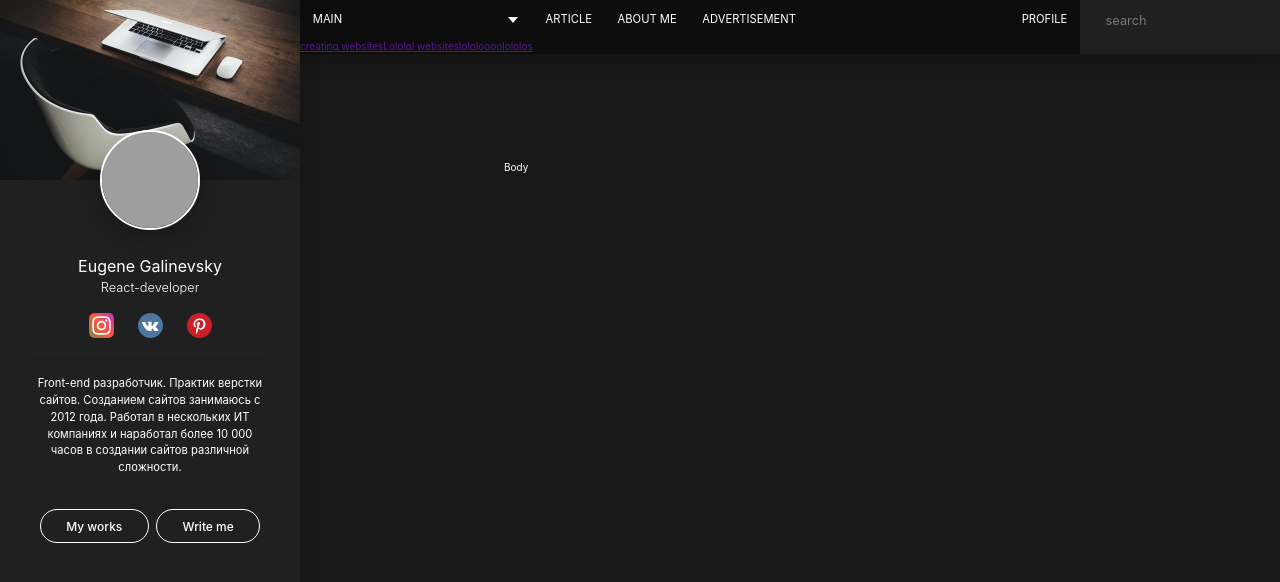
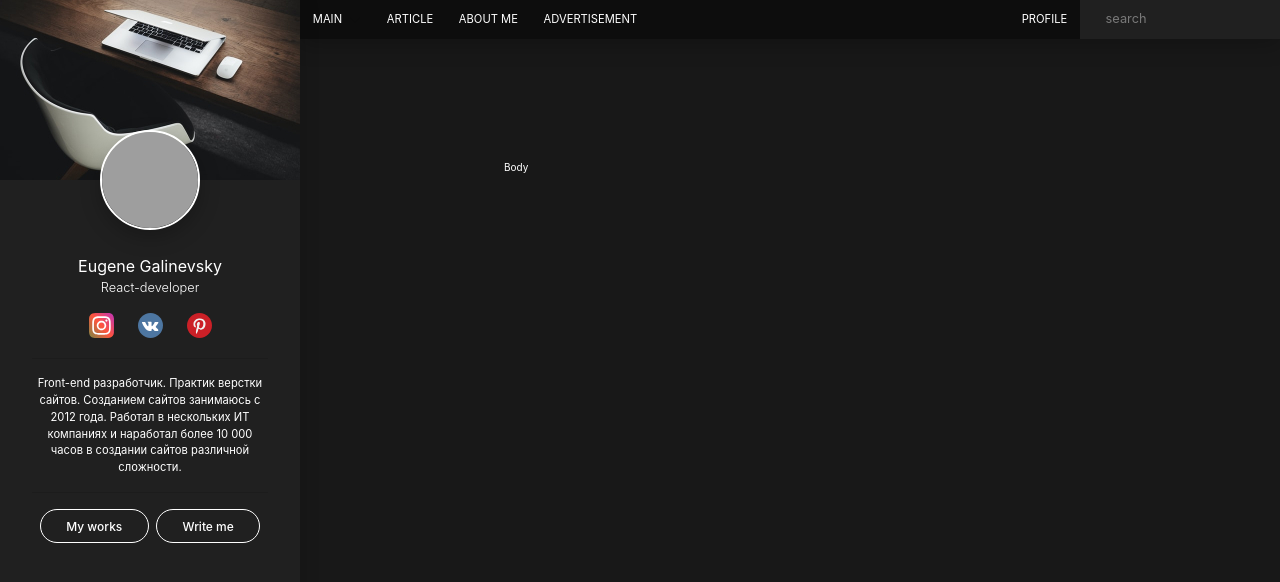
Before and after one commit to EGalinevsky/my-project, a React (Create React App) app: page / in a window 1280 px wide. Shown: the top 582 px of the page. Built offline with nearby package versions, Linux system fonts and the light colour scheme; grey boxes are pictures that could not be loaded.

Commit message:
nav done

```diff
--- a/src/assets/images/blocks/_vars.scss
+++ b/src/assets/images/blocks/_vars.scss
@@ -1,5 +1,6 @@
 $primary: #202020;
 $secondary: #121212;
+$balck: #000;
 $white: #fff;
 $red: #ED3024;
 $blue: #3137C9;
--- a/src/assets/images/blocks/nav.scss
+++ b/src/assets/images/blocks/nav.scss
@@ -1,7 +1,7 @@
 .nav{
     display: flex;
 
-    ul{
+    .nav__wrapper{
         display: flex;
         padding-inline-start: 0;
 
@@ -12,6 +12,16 @@
 
     li{
         list-style-type: none;
+        position: relative;
+        &:hover{
+            .nav__link{
+                    background-color: $white;
+                    color: $secondary;
+            }
+            > .subnav{
+                display: block;
+            }
+        }
     }
 
     .nav__link{
@@ -23,11 +33,8 @@
         line-height: 1.2;
         padding: .8rem;
 
-        transition: background-color .2s linear, color .2s linear;
-        &:hover{
-            background-color: $white;
-            color: $secondary;
-        }
+        transition: background-color .2s linear, color .2s linear, border-color .2s linear;
+
 
         &.has-subnav{
             position: relative;
@@ -39,7 +46,7 @@
                 margin-bottom: 1px;
                 border-style: solid;
                 border-width: 6px 5px 0 5px;
-                border-color: $white transparent transparent transparent;
+                border-color: #0D0D0D transparent transparent transparent;
 
                 position: absolute;
                 top: 50%;
--- a/src/assets/images/blocks/search.scss
+++ b/src/assets/images/blocks/search.scss
@@ -10,7 +10,7 @@
         font-family: inherit;
         font-size: .8rem;
         color: $white;
-        padding: .8rem 1.6rem;
+        padding: .7rem 1.6rem;
 
         &::placeholder{
             color: rgba($white, .4);
--- a/src/assets/images/blocks/subnav.scss
+++ b/src/assets/images/blocks/subnav.scss
@@ -1,3 +1,28 @@
 .subnav{
+    display: none;
+    padding-inline-start: 0;
 
+    width: 165px;
+    padding: .3rem 0;
+
+    position: absolute;
+    top: 100%;
+    left: 0;
+    background-color: #fff;
+    border-radius: 0 0 5px 5px;
+    box-shadow: 0 6px 8px rgba($balck, .2);
 }
+
+.subnav_link{
+    display: block;
+    text-decoration: none;
+    color: $primary;
+    font-size: .8rem;
+    padding: .2rem .8rem;
+    transition: background-color .2s linear, color .2s linear;
+
+    &:hover{
+        background-color: lighten($primary, 5%);
+        color: $white;
+    }
+}
--- a/src/components/Header/Header.jsx
+++ b/src/components/Header/Header.jsx
@@ -5,20 +5,20 @@ export const Header = () => {
     <header className="header">
       <div className="header__left">
         <nav className="nav">
-          <ul>
-            <li>
+          <ul className='nav__wrapper'>
+            <li className='nav__item'>
               <a className="nav__link has-subnav" href="#">
                 Main
               </a>
               <ul className="subnav">
                 <li>
-                  <a href="">creating websites</a>
+                  <a className='subnav_link' href="#">Creating</a>
                 </li>
                 <li>
-                  <a href="">Lololol websites</a>
+                  <a className='subnav_link' href="#">Lololol</a>
                 </li>
                 <li>
-                  <a href="">lololoooolololos</a>
+                  <a className='subnav_link' href="#">Lololooo</a>
                 </li>
               </ul>
             </li>
@@ -42,7 +42,7 @@ export const Header = () => {
       </div>
       <div className="header__right">
         <nav className="nav">
-          <ul>
+          <ul className='nav__wrapper'>
             <li>
               <a className="nav__link" href="#">
                 Profile
```
